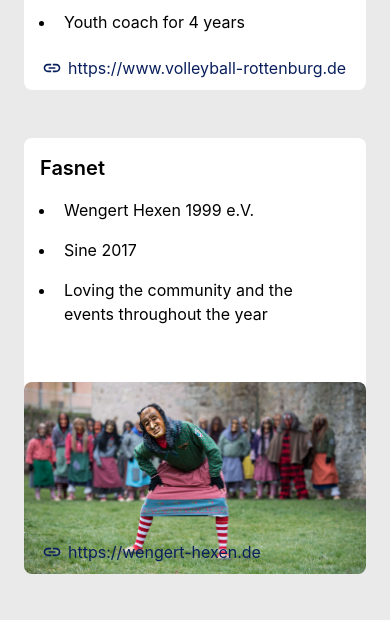
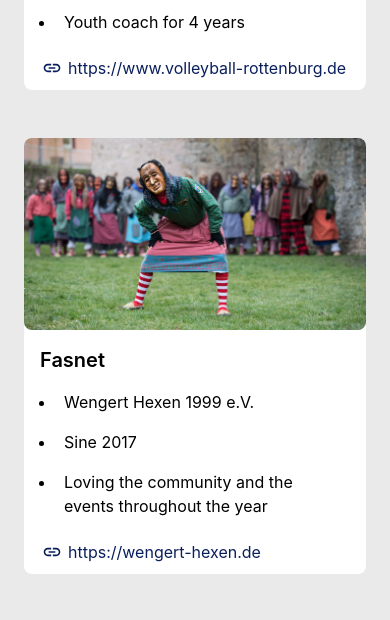
Before and after one commit to LeberCode/mySelf, a React (Create React App) app: page / in a window 390 px wide. Shown: the part 7900-8520 px from the top of the page. Built offline with nearby package versions, Linux system fonts and the light colour scheme; grey boxes are pictures that could not be loaded.

Commit message:
fixed interest image order

```diff
--- a/src/components/OwnInterest.tsx
+++ b/src/components/OwnInterest.tsx
@@ -36,7 +36,7 @@ const OwnInterest = (props: ChildrenProps) => {
                                 transition duration-300 ease-in-out transform hover:-translate-y-1 hover:scale-105 hover:shadow-lg
                                 ${index % 2 === 0 ? "float-left lg:rounded-l-lg" : "float-right lg:rounded-r-lg"}
                             `}>
-                                { index % 2 === 0 ? <img src={mapPictures.get(index+1)} alt="Volleyball" className="w-96 lg:rounded-l-lg rounded-lg object-cover"/> : null}
+                                <img src={mapPictures.get(index+1)} alt="Volleyball" className={`w-96 lg:rounded-l-lg rounded-lg object-cover order-first ${index % 2 === 0 ? "lg:order-first" : "lg:order-last"}`}/>
                                 <div className="p-4 w-80 text-black">
                                     <p className="font-semibold text-xl">
                                         {interest.title}
@@ -63,7 +63,6 @@ const OwnInterest = (props: ChildrenProps) => {
                                         : null
                                     }
                                 </div>
-                                { index % 2 === 1 ? <img src={mapPictures.get(index+1)} alt="Volleyball" className="w-96 lg:rounded-r-lg rounded-lg object-cover"/> : null}
                             </div>
                         )
                     })
```
